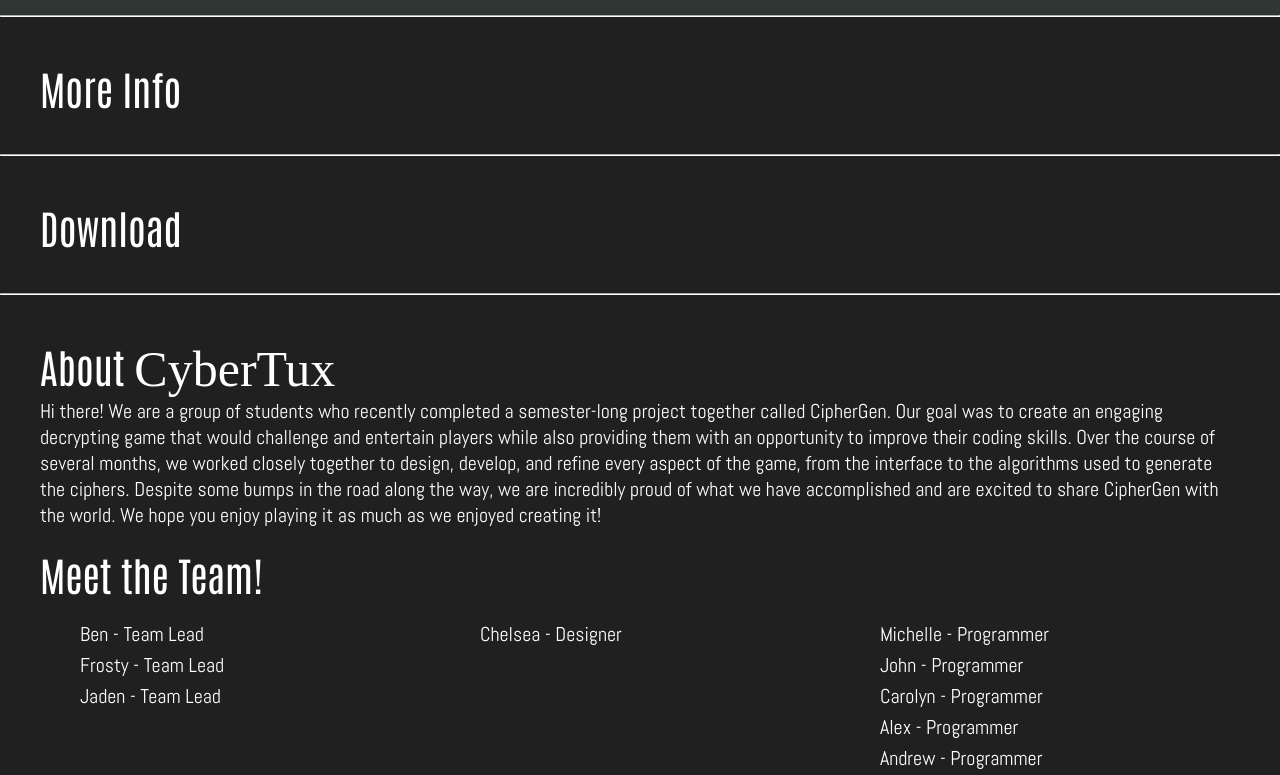
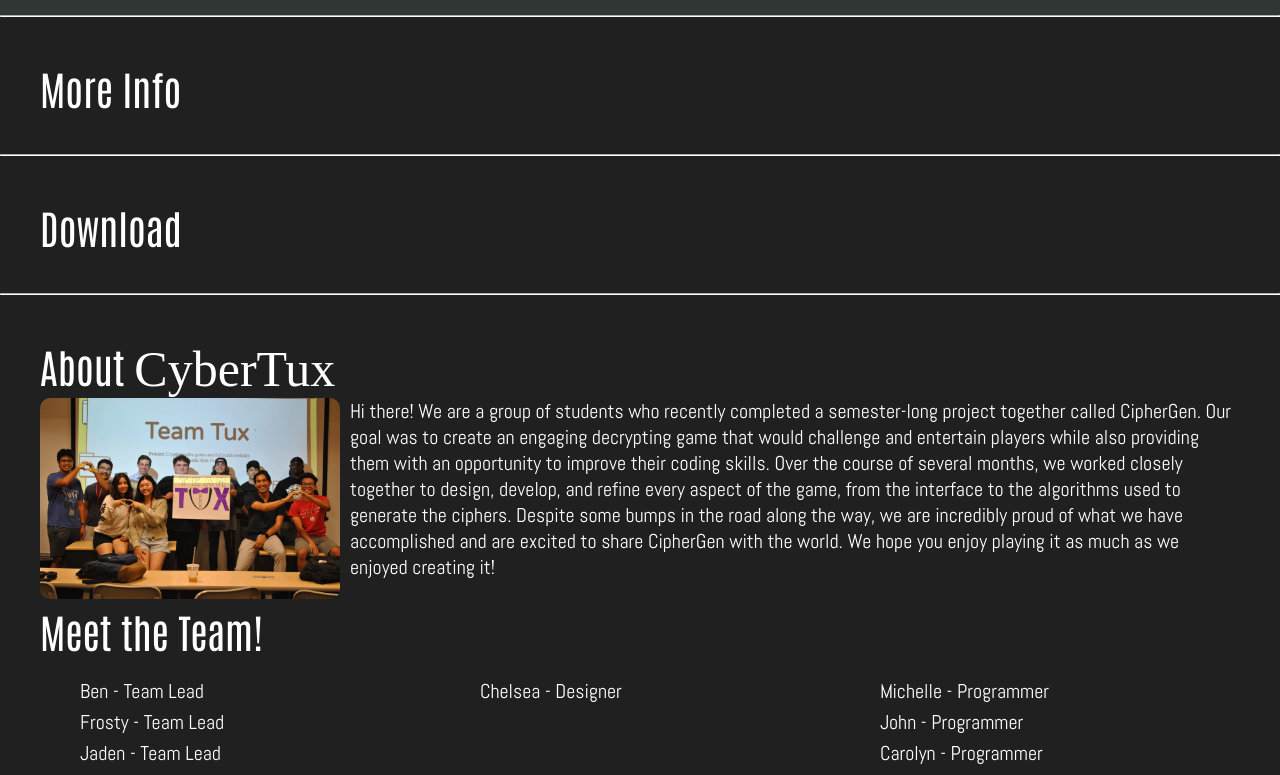
Before and after one commit to TeamTUX-UH/WebsiteF22, a React (Create React App) app in the folder client/: page / in a window 1280 px wide. Shown: the part 425-1200 px from the top of the page. Built offline with nearby package versions, Linux system fonts and the light colour scheme; a web font is replaced by a local one.

Commit message:
style(about): Add image next to description about team

```diff
--- a/client/src/pages/About.tsx
+++ b/client/src/pages/About.tsx
@@ -10,7 +10,10 @@ const About: React.FunctionComponent<IInfoProps> = (props) => {
       <div className="Background2">
         <div>
           <p className="SubHeading2">About</p><p className="TeamName">CyberTux</p>
-          <p className="Description">Hi there! We are a group of students who recently completed a semester-long project together called CipherGen. Our goal was to create an engaging decrypting game that would challenge and entertain players while also providing them with an opportunity to improve their coding skills. Over the course of several months, we worked closely together to design, develop, and refine every aspect of the game, from the interface to the algorithms used to generate the ciphers. Despite some bumps in the road along the way, we are incredibly proud of what we have accomplished and are excited to share CipherGen with the world. We hope you enjoy playing it as much as we enjoyed creating it!</p>
+          <div className="container">
+            <img className="imageTux" src="/teamtux.webp" alt="teamtux" />
+            <p className="teamDescription">Hi there! We are a group of students who recently completed a semester-long project together called CipherGen. Our goal was to create an engaging decrypting game that would challenge and entertain players while also providing them with an opportunity to improve their coding skills. Over the course of several months, we worked closely together to design, develop, and refine every aspect of the game, from the interface to the algorithms used to generate the ciphers. Despite some bumps in the road along the way, we are incredibly proud of what we have accomplished and are excited to share CipherGen with the world. We hope you enjoy playing it as much as we enjoyed creating it!</p>
+          </div>
           <p className="Subheading">Meet the Team!</p>
           <div className="GroupPosition">
             <ul className="MemberList">
--- a/client/src/pages/styles/About.css
+++ b/client/src/pages/styles/About.css
@@ -25,3 +25,22 @@
   display: inline-flex;
 
 }
+
+.imageTux {
+  float: left;
+  width: 25%;
+  height: auto;
+  border-radius: 10px;
+}
+
+.teamDescription {
+  display: flex;
+  font-family: "Abel";
+  font-size: 20px;
+  margin-top: 0;
+  padding-left: 10px;
+}
+
+.container {
+  overflow: hidden;
+}
```
Also changed, not shown: client/public/teamtux.webp (added).
